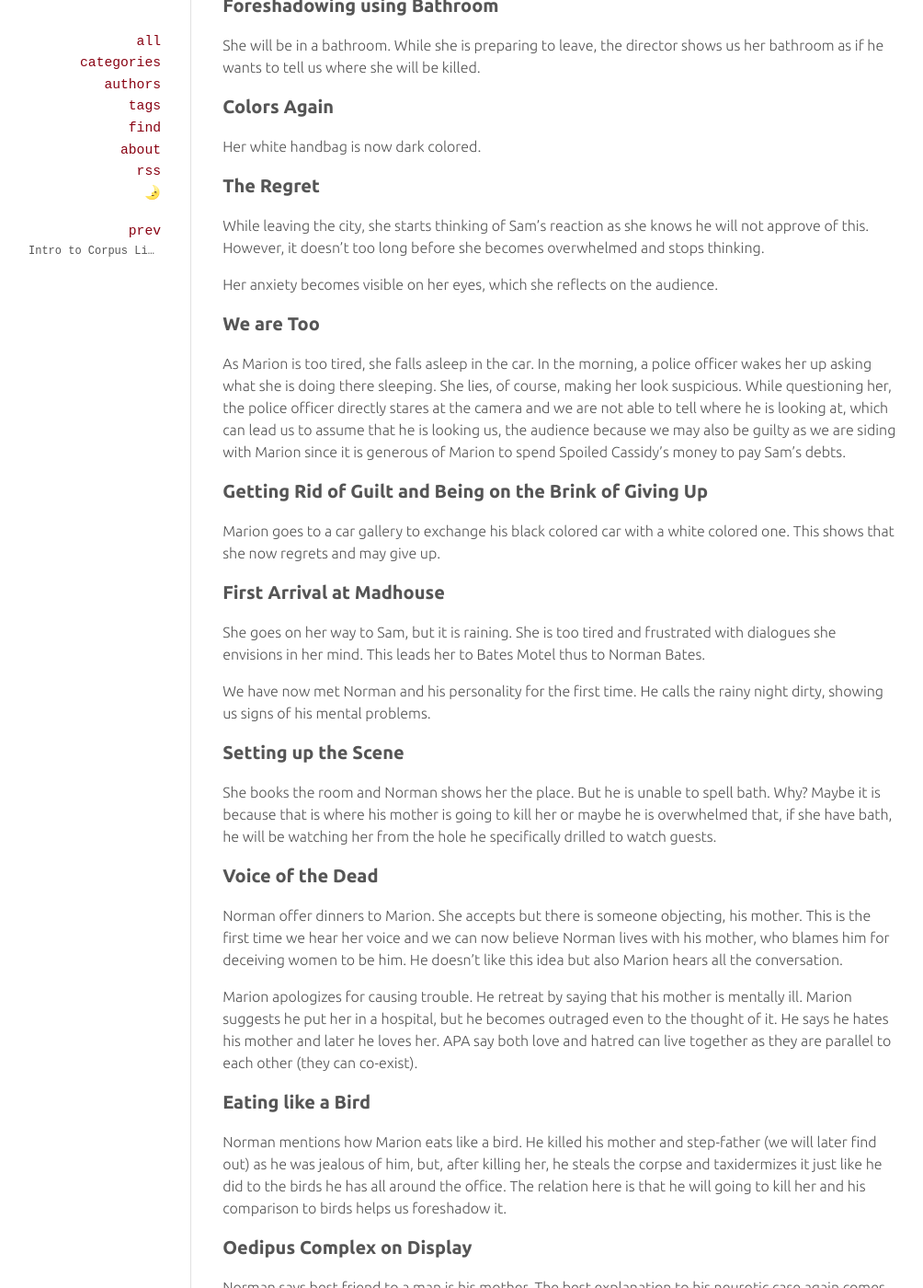
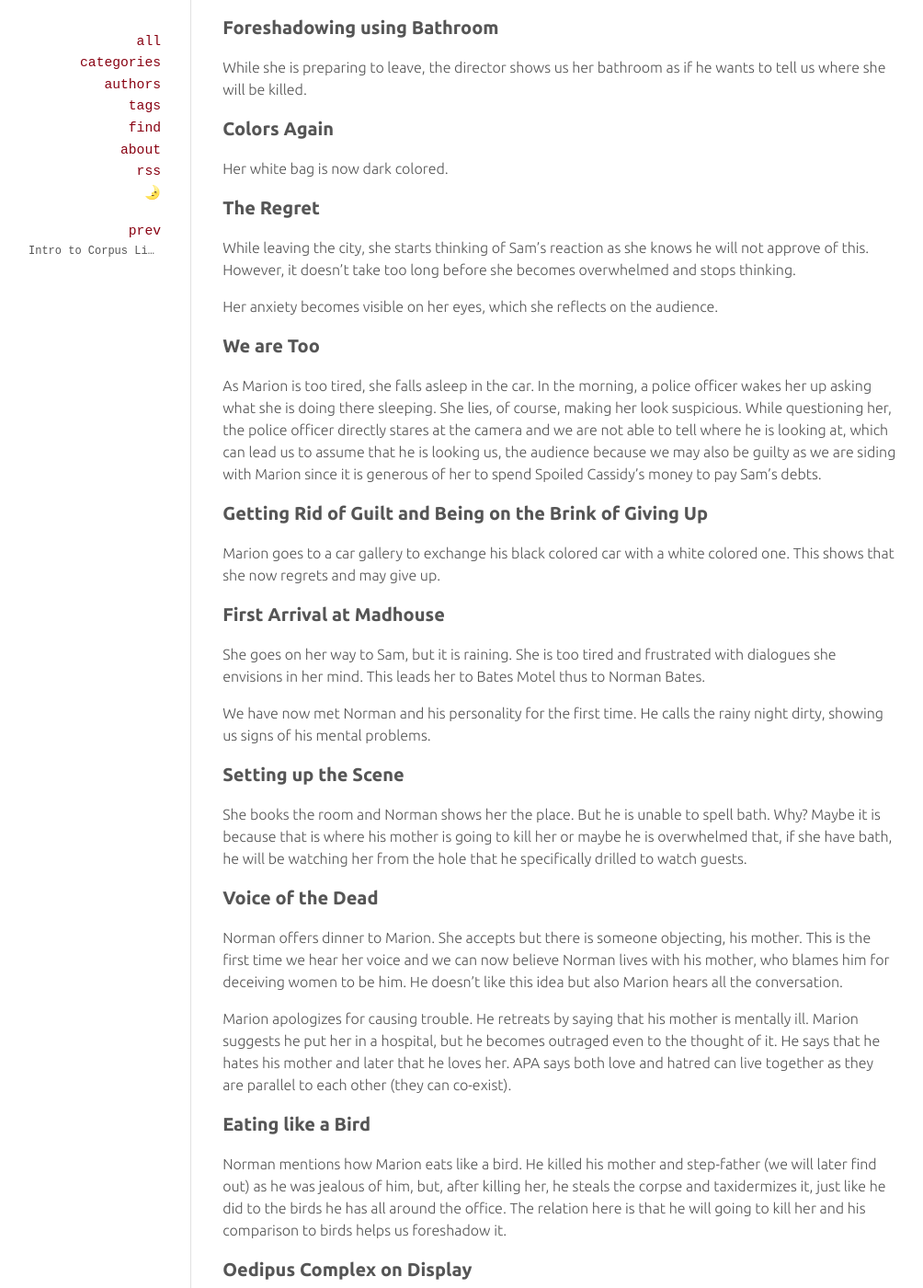
Before and after one commit to velitasali/notes, a Jekyll site: the page built from _posts/2020-10-27-film-studies-4-2.md, in a window 1280 px wide and 1400 px high, scrolled down 1665 px. Shown: the whole window at 92% size, without its empty margins (129-1133 px from the left). Built offline with Jekyll 4.4.1, drawn with Linux system fonts in a browser that asks for light colours; some of the changed text lies outside the part shown.

Commit message:
Fix many typos

```diff
--- a/_posts/2020-10-27-film-studies-4-2.md
+++ b/_posts/2020-10-27-film-studies-4-2.md
@@ -41,17 +41,17 @@ One of Hitchcock's habits in his films is his cameos. Unlike his older movies, w
 
 ### Another Mother Issue
 
-Marion's Colleague complains about her mother limiting her, yet another mother issue.
+Marion's Colleague complains about her mother limiting her, which is another mother issue.
 
 ### Mr. Cassidy and The Initial Thought of Theft
 
-At work, Mr. Cassidy tries to flirt with her saying things how he could buy the root of the problem causing unhappiness and destroy it.
+At work, Mr. Cassidy tries to flirt with her saying things like how he could buy the root of a problem causing unhappiness and destroy it.
 
-This inserts the idea of money solving problems into Marion's mind, which she will later turn into action by stealing the money given her to bank.
+This inserts the idea that money can solve problems into Marion's mind, which she will later turn into action by stealing the money that she should have banked.
 
 ### The Dark Colors and Poisonous Ideas
 
-The money that now Marion has is poisoning her and now, she is thinking of running away. Her underwear is now dark colored, which symbolizes it.
+The money that now Marion has is poisoning her and she is thinking about running away. Her underwear is now dark colored, which symbolizes it.
 
 The money is in a white envelope showing that her innocence under the influence of money.
 
@@ -59,21 +59,21 @@ She is hoping to pay Sam's debts with that money.
 
 ### Foreshadowing using Bathroom
 
-She will be in a bathroom. While she is preparing to leave, the director shows us her bathroom as if he wants to tell us where she will be killed.
+While she is preparing to leave, the director shows us her bathroom as if he wants to tell us where she will be killed.
 
 ### Colors Again
 
-Her white handbag is now dark colored.
+Her white bag is now dark colored.
 
 ### The Regret
 
-While leaving the city, she starts thinking of Sam's reaction as she knows he will not approve of this. However, it doesn't too long before she becomes overwhelmed and stops thinking.
+While leaving the city, she starts thinking of Sam's reaction as she knows he will not approve of this. However, it doesn't take too long before she becomes overwhelmed and stops thinking.
 
 Her anxiety becomes visible on her eyes, which she reflects on the audience.
 
 ### We are Too
 
-As Marion is too tired, she falls asleep in the car. In the morning, a police officer wakes her up asking what she is doing there sleeping. She lies, of course, making her look suspicious. While questioning her, the police officer directly stares at the camera and we are not able to tell where he is looking at, which can lead us to assume that he is looking us, the audience because we may also be guilty as we are siding with Marion since it is generous of Marion to spend Spoiled Cassidy's money to pay Sam's debts.
+As Marion is too tired, she falls asleep in the car. In the morning, a police officer wakes her up asking what she is doing there sleeping. She lies, of course, making her look suspicious. While questioning her, the police officer directly stares at the camera and we are not able to tell where he is looking at, which can lead us to assume that he is looking us, the audience because we may also be guilty as we are siding with Marion since it is generous of her to spend Spoiled Cassidy's money to pay Sam's debts.
 
 ### Getting Rid of Guilt and Being on the Brink of Giving Up
 
@@ -87,25 +87,25 @@ We have now met Norman and his personality for the first time. He calls the rain
 
 ### Setting up the Scene
 
-She books the room and Norman shows her the place. But he is unable to spell bath. Why? Maybe it is because that is where his mother is going to kill her or maybe he is overwhelmed that, if she have bath, he will be watching her from the hole he specifically drilled to watch guests.
+She books the room and Norman shows her the place. But he is unable to spell bath. Why? Maybe it is because that is where his mother is going to kill her or maybe he is overwhelmed that, if she have bath, he will be watching her from the hole that he specifically drilled to watch guests.
 
 ### Voice of the Dead
 
-Norman offer dinners to Marion. She accepts but there is someone objecting, his mother. This is the first time we hear her voice and we can now believe Norman lives with his mother, who blames him for deceiving women to be him. He doesn't like this idea but also Marion hears all the conversation.
+Norman offers dinner to Marion. She accepts but there is someone objecting, his mother. This is the first time we hear her voice and we can now believe Norman lives with his mother, who blames him for deceiving women to be him. He doesn't like this idea but also Marion hears all the conversation.
 
-Marion apologizes for causing trouble. He retreat by saying that his mother is mentally ill. Marion suggests he put her in a hospital, but he becomes outraged even to the thought of it. He says he hates his mother and later he loves her. APA say both love and hatred can live together as they are parallel to each other (they can co-exist).
+Marion apologizes for causing trouble. He retreats by saying that his mother is mentally ill. Marion suggests he put her in a hospital, but he becomes outraged even to the thought of it. He says that he hates his mother and later that he loves her. APA says both love and hatred can live together as they are parallel to each other (they can co-exist).
 
 ### Eating like a Bird
 
-Norman mentions how Marion eats like a bird. He killed his mother and step-father (we will later find out) as he was jealous of him, but, after killing her, he steals the corpse and taxidermizes it just like he did to the birds he has all around the office. The relation here is that he will going to kill her and his comparison to birds helps us foreshadow it.
+Norman mentions how Marion eats like a bird. He killed his mother and step-father (we will later find out) as he was jealous of him, but, after killing her, he steals the corpse and taxidermizes it, just like he did to the birds he has all around the office. The relation here is that he will going to kill her and his comparison to birds helps us foreshadow it.
 
 ### Oedipus Complex on Display
 
-Norman says best friend to a man is his mother. The best explanation to his neurotic case again comes from him.
+Norman says the best friend to a man is his mother. The best explanation to his neurotic case again comes from him.
 
 ### Is It Okay to Be Not Okay?
 
-"We all go crazy sometimes," a word belongs to Norman explains the core value for film and to, of course, the director.
+"We all go crazy sometimes," a word belongs to Norman, explains the core value of the film.
 
 That night, Marion decides to return to the money as what she thinks, just like Norman say, it is just phase that will pass and going mad every once in a while is okay.
 
```
Also changed, not shown: other parts of _posts/2020-10-27-film-studies-4-2.md (+4 -4 lines).
